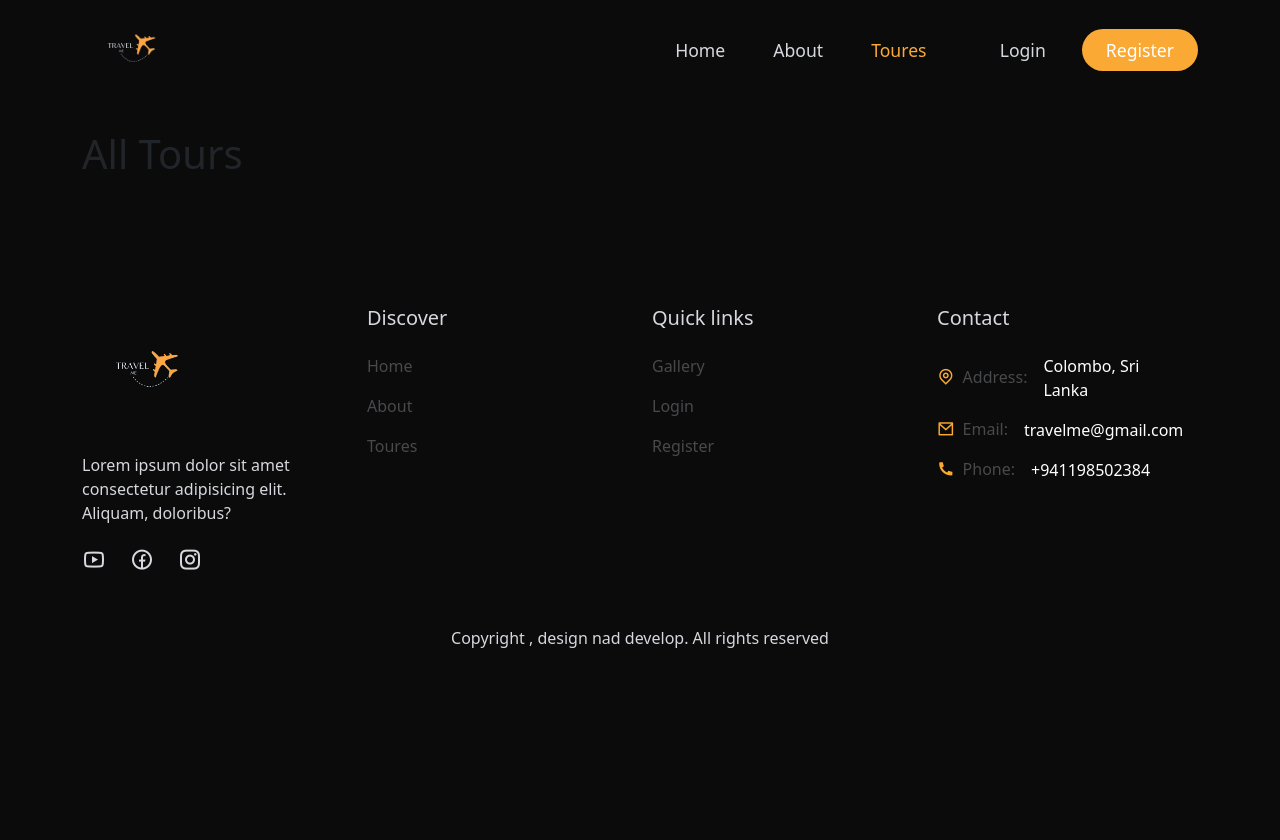
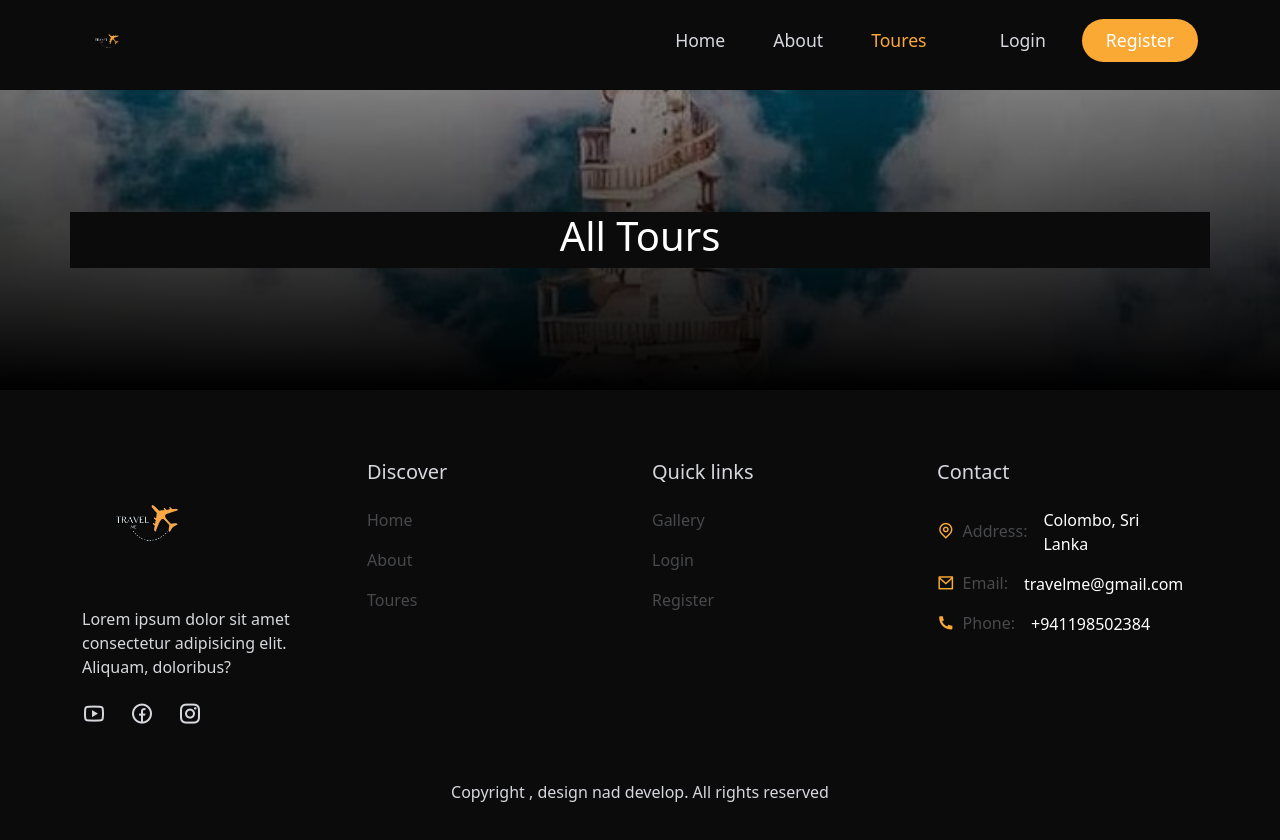
Before and after one commit to SachiniDeSilva/TravelMe, a React (Create React App) app: page /toures in a window 1280 px wide. Shown: the top 840 px of the page. Before the commit the page ends 800 px from the top, so only its background shows below. Built offline with nearby package versions, Linux system fonts and the light colour scheme.

Commit message:
start tour page

```diff
--- a/src/components/Header/header.css
+++ b/src/components/Header/header.css
@@ -8,13 +8,13 @@
 
 .header{
     width: 100%;
-    height: 80px;
+    height: 90px;
     line-height: 80px;
     margin-bottom: 0;
 
 }
 .logo img{
-    width: 20%;
+    width: 10%;
 }
 .menu{
     margin-bottom:0 ;
--- a/src/pages/Toures.jsx
+++ b/src/pages/Toures.jsx
@@ -1,5 +1,6 @@
 import React from 'react'
 import CommonSection from '../shared/CommonSection'
+import '../styles/tour.css'
 
 
 
--- a/src/shared/CommonSection.jsx
+++ b/src/shared/CommonSection.jsx
@@ -4,7 +4,7 @@ import { Container, Row, Col } from 'reactstrap';
 
 const CommonSection = ({ title }) => {
   return (
-    <section className="common_section">
+    <section className="common_section ">
       <Container>
         <Row>
           <Col lg='12'>
--- a/src/shared/common-section.css
+++ b/src/shared/common-section.css
@@ -0,0 +1,18 @@
+.common_section{
+    background: linear-gradient(rgba(0,0,0,0.45), rgba(0,0,0.45)),
+    url('../assets/ambuluwawa.jpg')no-repeat center center;
+    background-size: cover;
+    height: 300px;
+    display: flex;
+    align-items: center;
+    justify-content: center;
+    text-align: center;
+
+}
+.common_section h1{
+    font-size: 2.5rem;
+    color: #fff;
+
+
+
+}
```
Also changed, not shown: src/styles/tour.css (added).
